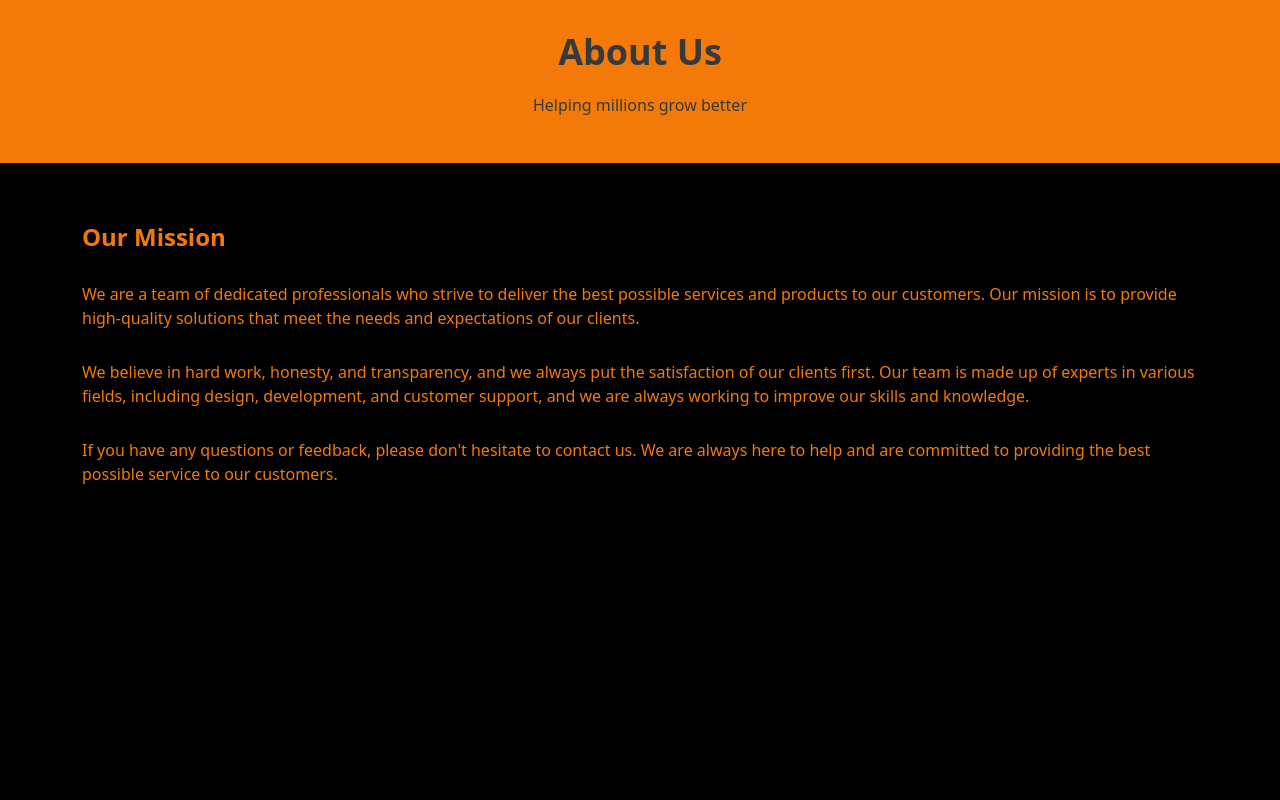
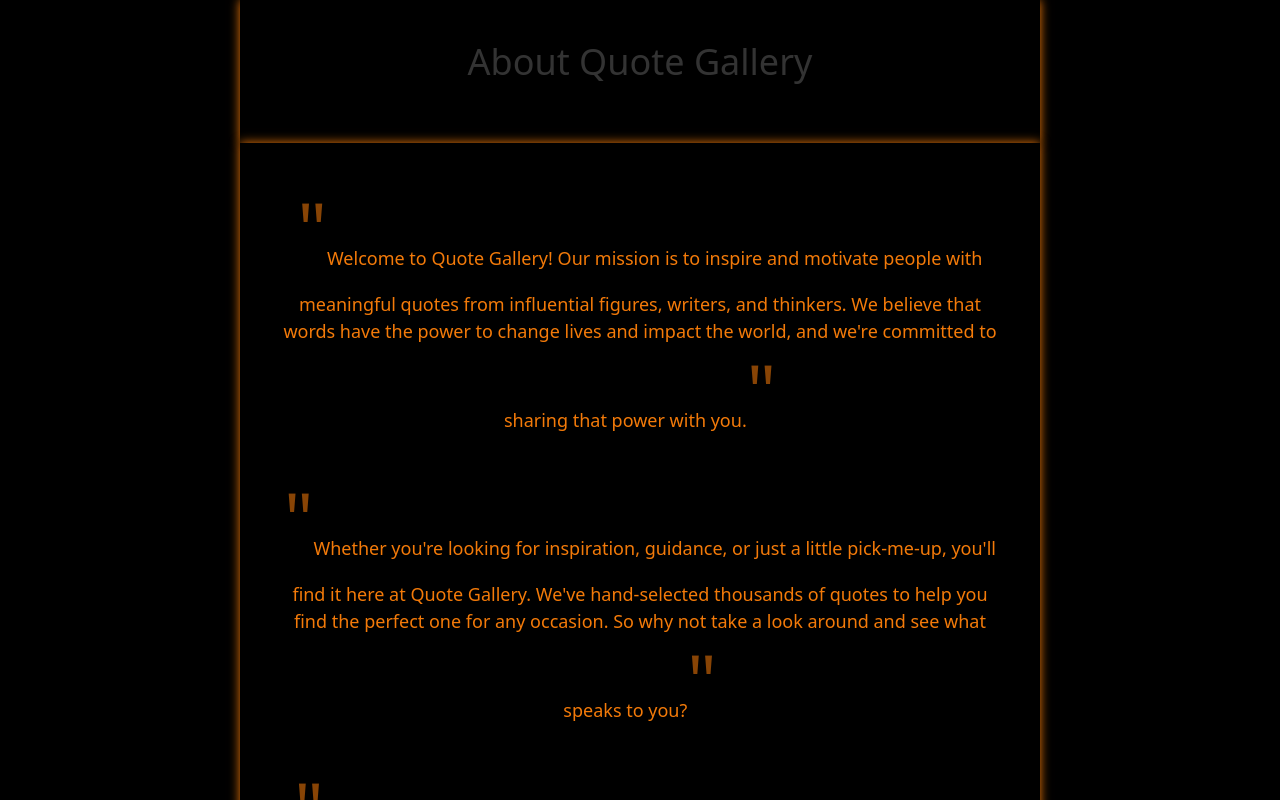
Before and after one commit to ano201/quote-gallery, a React (Create React App) app: page /about in a window 1280 px wide. Shown: the top 800 px of the page. Built offline with nearby package versions, Linux system fonts and the light colour scheme.

Commit message:
final touch

```diff
--- a/src/components/AboutUs/AboutUs.css
+++ b/src/components/AboutUs/AboutUs.css
@@ -1,36 +1,28 @@
-.header {
-    background-color: rgb(243, 122, 9);
-    color: #343a40;
-    padding: 30px;
+.c-container {
+    max-width: 800px;
+    margin: 0 auto;
     text-align: center;
+    padding: 40px;
+    background-color: black;
+    box-shadow: 0 0 10px rgb(243, 122, 9);
 }
 
-.header h1 {
+h1 {
     font-size: 36px;
-    font-weight: 700;
     margin-bottom: 20px;
+    color: #333;
 }
 
-.header p {
-    font-size: 16px;
-    font-weight: 400;
+p {
+    font-size: 18px;
+    line-height: 1.5;
+    margin-bottom: 20px;
+    color: rgb(243, 122, 9);
 }
 
-.about-us {
-    padding: 60px;
-    color: rgb(243, 122, 9);
-
+.quote-mark {
+    font-size: 72px;
+    color: rgba(243, 122, 9, 0.562);
+    position: relative;
+    top: -10px;
 }
-
-.about-us h2 {
-    font-size: 24px;
-    font-weight: 600;
-    margin-bottom: 30px;
-}
-
-.about-us p {
-    font-size: 16px;
-    font-weight: 400;
-    line-height: 1.5;
-    margin-bottom: 30px;
-}
--- a/src/components/AboutUs/Header.jsx
+++ b/src/components/AboutUs/Header.jsx
@@ -4,10 +4,9 @@ import "./AboutUs.css";
 const Header = () => {
   return (
     <div>
-      <header class="header">
-        <h1>About Us</h1>
-        <p>Helping millions grow better</p>
-      </header>
+      <div class="c-container">
+        <h1>About Quote Gallery</h1>
+      </div>
     </div>
   );
 };
--- a/src/components/AboutUs/Main.jsx
+++ b/src/components/AboutUs/Main.jsx
@@ -3,30 +3,26 @@ import "./AboutUs.css";
 
 const Main = () => {
   return (
-    <div>
-      <section class="about-us">
-        <div class="container">
-          <h2>Our Mission</h2>
+    <div class="c-container">
       <p>
-            We are a team of dedicated professionals who strive to deliver the
-            best possible services and products to our customers. Our mission is
-            to provide high-quality solutions that meet the needs and
-            expectations of our clients.
+        <span class="quote-mark">"</span>Welcome to Quote Gallery! Our mission
+        is to inspire and motivate people with meaningful quotes from
+        influential figures, writers, and thinkers. We believe that words have
+        the power to change lives and impact the world, and we're committed to
+        sharing that power with you.<span class="quote-mark">"</span>
       </p>
       <p>
-            We believe in hard work, honesty, and transparency, and we always
-            put the satisfaction of our clients first. Our team is made up of
-            experts in various fields, including design, development, and
-            customer support, and we are always working to improve our skills
-            and knowledge.
+        <span class="quote-mark">"</span>Whether you're looking for inspiration,
+        guidance, or just a little pick-me-up, you'll find it here at Quote
+        Gallery. We've hand-selected thousands of quotes to help you find the
+        perfect one for any occasion. So why not take a look around and see what
+        speaks to you?<span class="quote-mark">"</span>
       </p>
       <p>
-            If you have any questions or feedback, please don't hesitate to
-            contact us. We are always here to help and are committed to
-            providing the best possible service to our customers.
+        <span class="quote-mark">"</span>Thank you for visiting Quote Gallery.
+        We hope you find what you're looking for, and we look forward to sharing
+        more quotes with you in the future.<span class="quote-mark">"</span>
       </p>
-        </div>
-      </section>
     </div>
   );
 };
```
Lines whose indentation alone changed are shown as unchanged.
